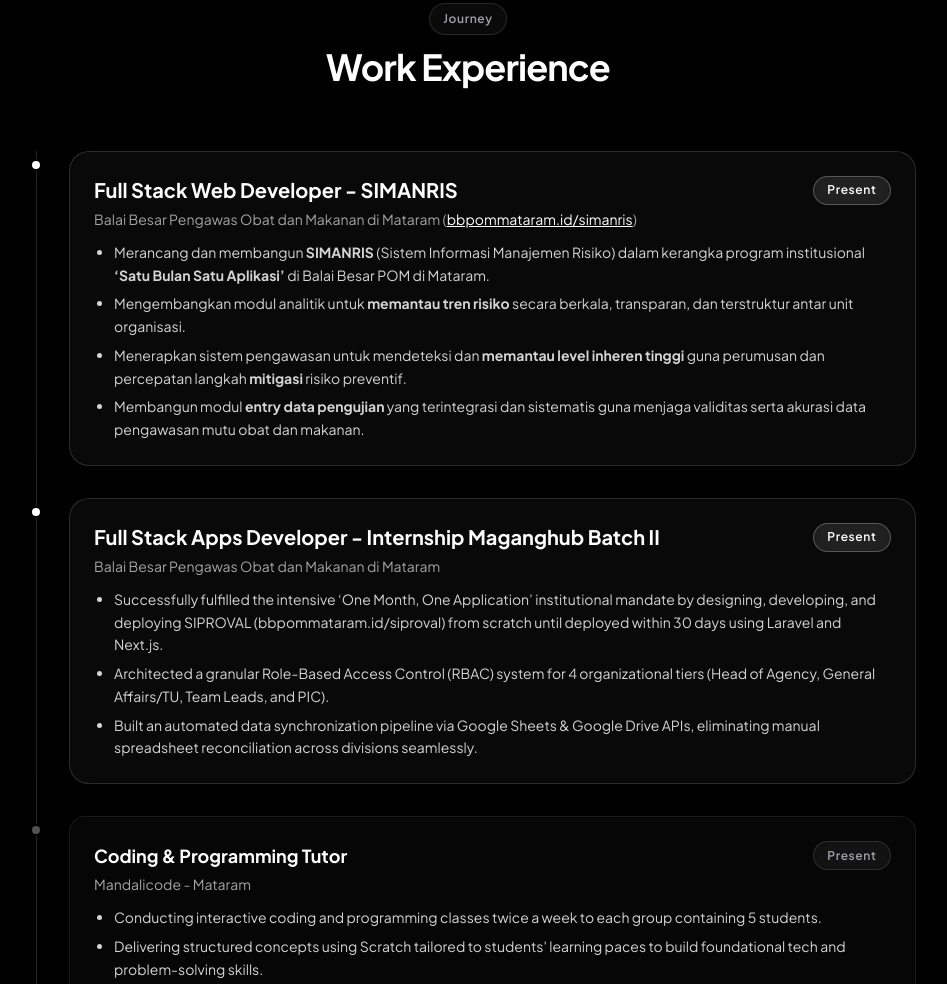
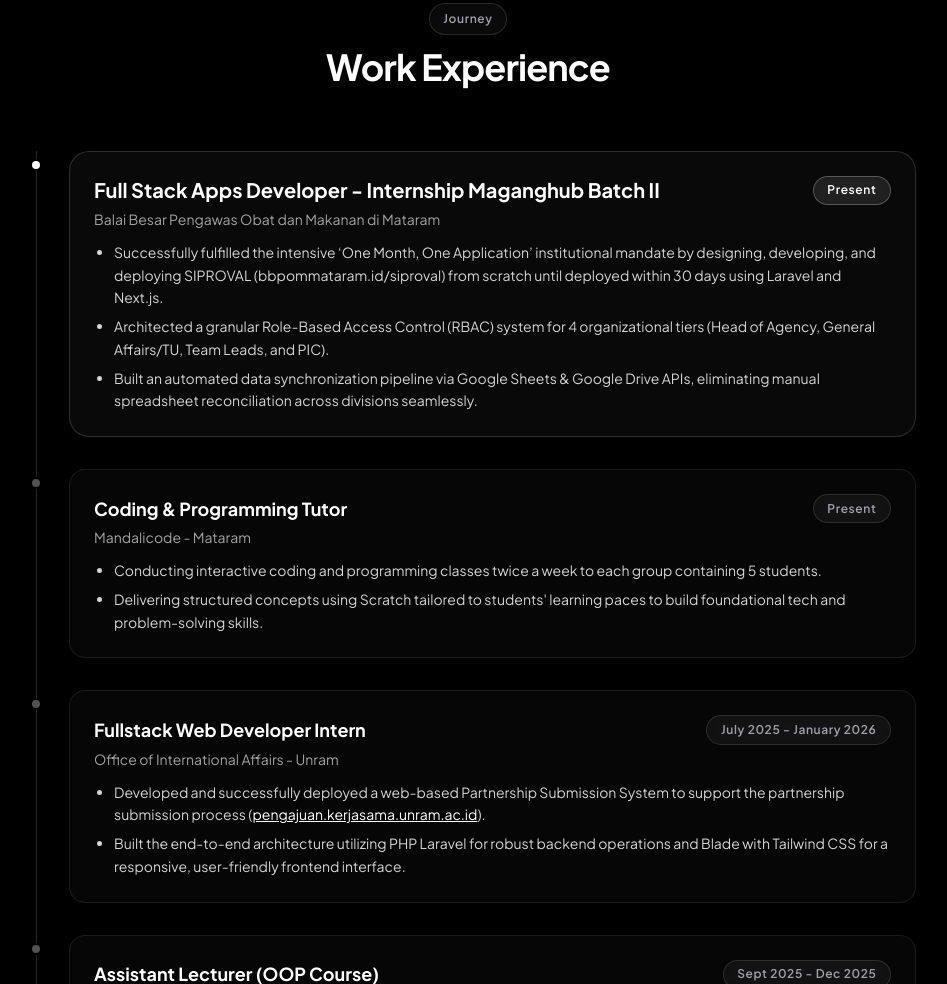
Before and after one commit to nurulzahranyy/newrulestudio, a plain HTML site: page index.html in a window 1280 px wide. Shown: the part 6433-7417 px from the top of the page, without its empty margins (172-1119 px from the left). Drawn offline with nearby package versions, Linux system fonts and the light colour scheme.

Commit message:
deleted duplicate work experience

```diff
--- a/index.html
+++ b/index.html
@@ -777,58 +777,6 @@
         <div
           class="space-y-8 border-l border-neutral-800 pl-6 md:pl-8 ml-3 md:ml-4 relative"
         >
-          <!-- Exp 00: BBPOM Mataram / SIMANRIS -->
-          <div class="relative" data-aos="fade-up">
-            <div
-              class="absolute w-3 h-3 bg-white rounded-full -left-[31px] md:-left-[39px] top-2 border-2 border-black"
-            ></div>
-            <div class="p-6 glass-spotlight">
-              <div
-                class="flex flex-wrap items-center justify-between gap-2 mb-1"
-              >
-                <h4 class="text-lg md:text-xl font-bold text-white">
-                  Full Stack Web Developer - SIMANRIS
-                </h4>
-                <span class="glass-pill glass-pill-active text-xs"
-                  >Present</span
-                >
-              </div>
-              <p class="text-neutral-400 text-sm mb-3">
-                Balai Besar Pengawas Obat dan Makanan di Mataram (<a
-                  href="https://bbpommataram.id/simanris"
-                  target="_blank"
-                  class="text-white underline hover:text-neutral-300"
-                  >bbpommataram.id/simanris</a
-                >)
-              </p>
-              <ul
-                class="list-disc ml-5 text-neutral-300 space-y-1.5 text-sm leading-relaxed"
-              >
-                <li>
-                  Merancang dan membangun <b>SIMANRIS</b> (Sistem Informasi
-                  Manajemen Risiko) dalam kerangka program institusional
-                  <b>‘Satu Bulan Satu Aplikasi’</b> di Balai Besar POM di
-                  Mataram.
-                </li>
-                <li>
-                  Mengembangkan modul analitik untuk
-                  <b>memantau tren risiko</b> secara berkala, transparan, dan
-                  terstruktur antar unit organisasi.
-                </li>
-                <li>
-                  Menerapkan sistem pengawasan untuk mendeteksi dan
-                  <b>memantau level inheren tinggi</b> guna perumusan dan
-                  percepatan langkah <b>mitigasi</b> risiko preventif.
-                </li>
-                <li>
-                  Membangun modul <b>entry data pengujian</b> yang terintegrasi
-                  dan sistematis guna menjaga validitas serta akurasi data
-                  pengawasan mutu obat dan makanan.
-                </li>
-              </ul>
-            </div>
-          </div>
-
           <!-- Exp 0: BBPOM Mataram / SIPROVAL (NEW FROM CV) -->
           <div class="relative" data-aos="fade-up">
             <div
```
